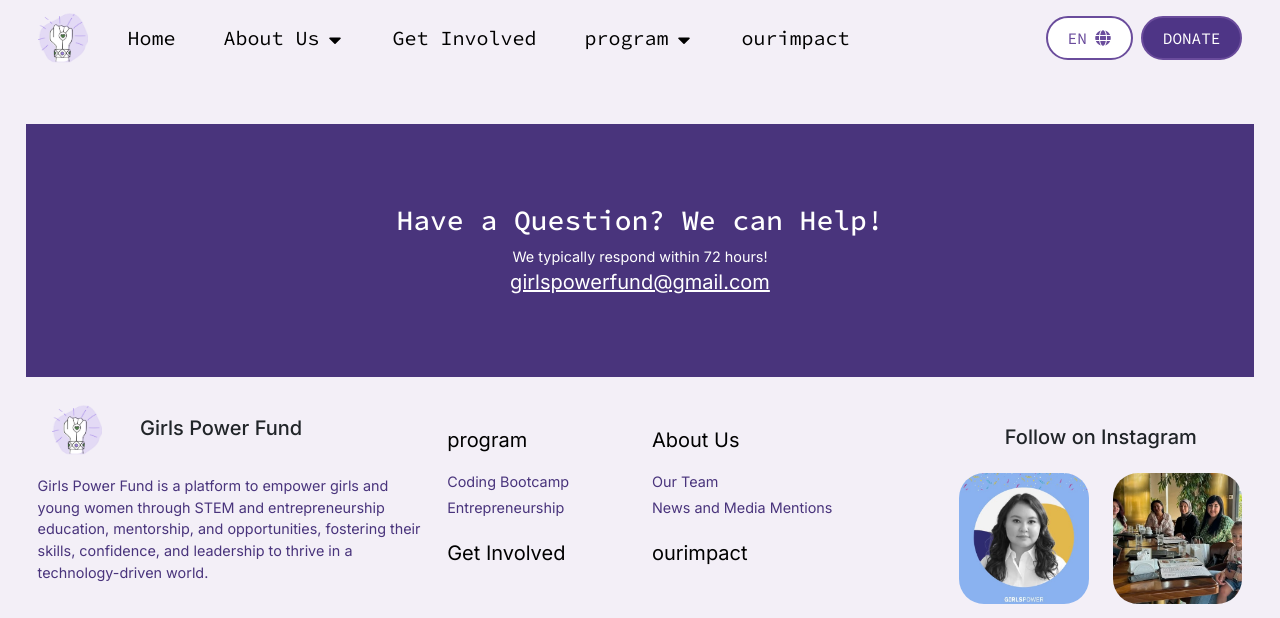
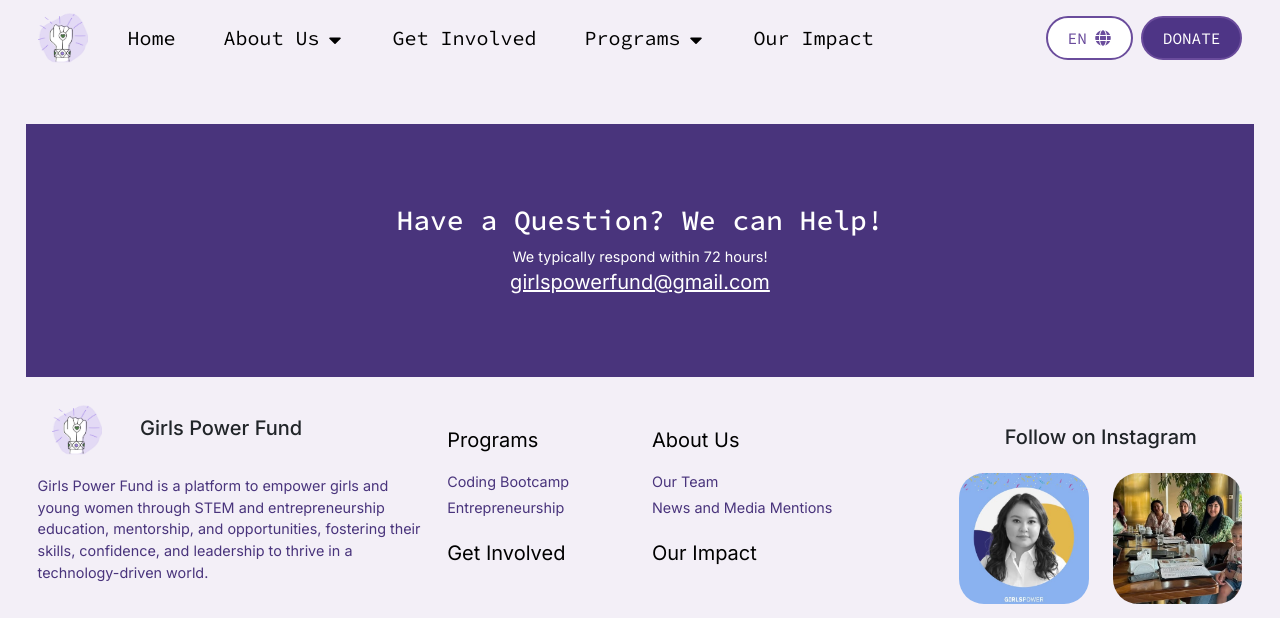
Before and after one commit to MileyNg/GirlsPowerFund, a React (Create React App) app in the folder app/: page /aboutus in a window 1280 px wide. Shown: the top 618 px of the page. Built offline with nearby package versions, Linux system fonts and the light colour scheme.

Commit message:
correct languages

```diff
--- a/app/src/components/languages.js
+++ b/app/src/components/languages.js
@@ -165,7 +165,7 @@
       getinvolved: "Engagiere dich",
       waystosupport: "Beteiligungsmöglichkeiten ",
       volunteer: "Volunteer",
-      program: "Programme",
+      programs: "Programme",
       codingbootcamp: "Coding Bootcamp",
       entrepreneurship: "Entrepreneurship",
       donate: "Spenden",
--- a/app/src/footer/Footer.js
+++ b/app/src/footer/Footer.js
@@ -52,17 +52,17 @@
           </Col>
           <Col md={2}>
             <Nav className="flex-column">
-              <Nav.Link href="/program" className="p-0 mb-3 textalign-left">
-                {t("program")}
+              <Nav.Link href="/programs" className="p-0 mb-3 textalign-left">
+                {t("programs")}
               </Nav.Link>
               <Nav.Link
-                href="/program/codingbootcamp"
+                href="/programs/codingbootcamp"
                 className="p-0 mb-1 textalign-left footer-font"
               >
                 {t("codingbootcamp")}
               </Nav.Link>
               <Nav.Link
-                href="/program/entrepreneurship"
+                href="/programs/entrepreneurship"
                 className="p-0 mb-1 textalign-left footer-font"
               >
                 {t("entrepreneurship")}
@@ -98,10 +98,10 @@
             </Nav>
             <Nav className="flex-column">
               <Nav.Link
-                href="/ourimpact"
+                href="/impact"
                 className="p-0 mb-3 mt-3 textalign-left"
               >
-                {t("ourimpact")}
+                {t("impact")}
               </Nav.Link>
             </Nav>
           </Col>
--- a/app/src/nav/Navigation.js
+++ b/app/src/nav/Navigation.js
@@ -130,13 +130,17 @@
                 <>
                   <span
                     onClick={() =>
-                      handleDropdownClick(showProgam, setShowProgam, "/program")
+                      handleDropdownClick(
+                        showProgam,
+                        setShowProgam,
+                        "/programs"
+                      )
                     }
                     style={{ cursor: "pointer" }}
                   >
-                    {t("program")}
+                    {t("programs")}
                   </span>
-                  {renderDropdownToggle(showProgam, "program")}
+                  {renderDropdownToggle(showProgam, "programs")}
                 </>
               }
               id="ProgramDropdown"
@@ -151,8 +155,8 @@
                 {t("entrepreneurship")}
               </NavDropdown.Item>
             </NavDropdown>
-            <Nav.Link href="/ourimpact" className="mx-3">
-              {t("ourimpact")}
+            <Nav.Link href="/impact" className="mx-3">
+              {t("impact")}
             </Nav.Link>
           </Nav>
           <Nav className="ml-auto">
```
